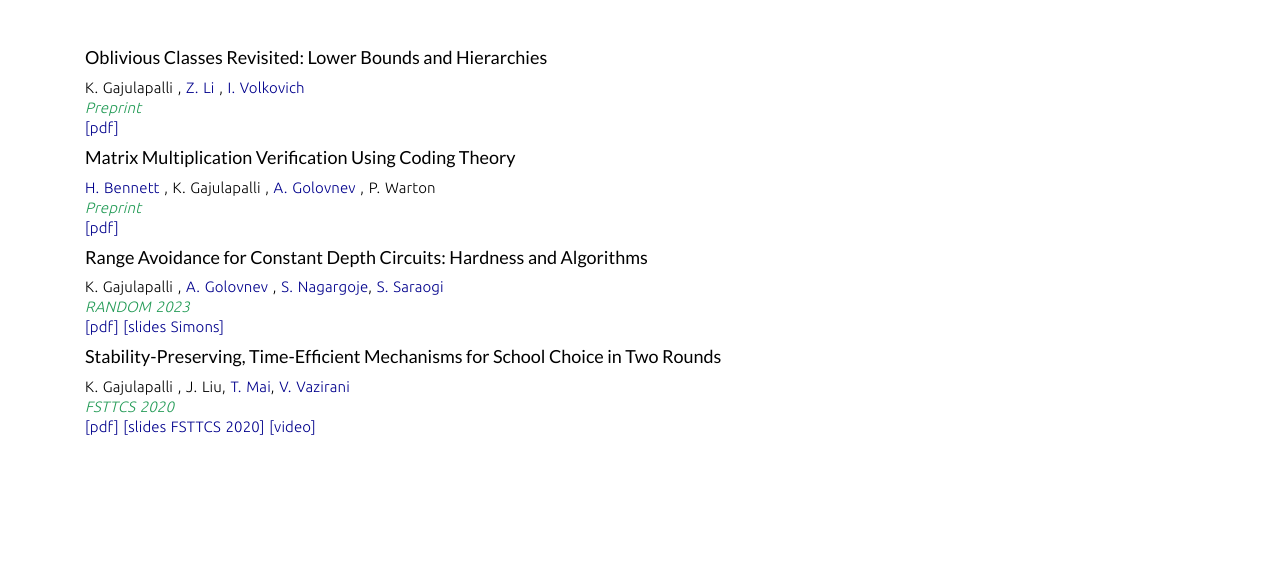
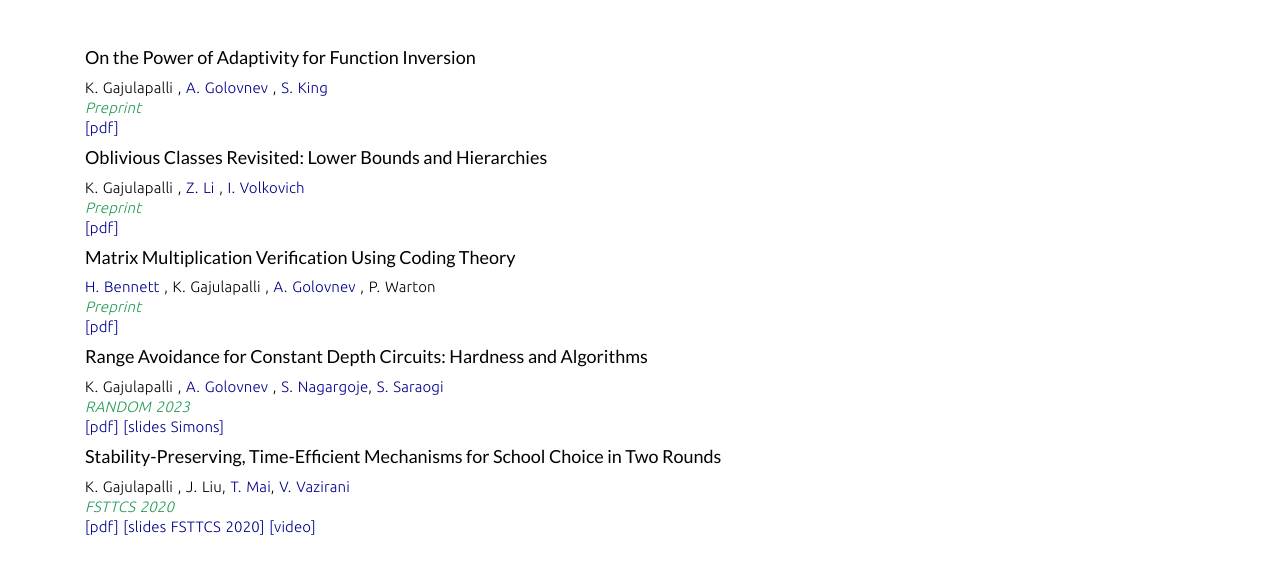
Before and after one commit to gajacked/website, a plain HTML site: page research.html in a window 1280 px wide. Shown: the part 61-634 px from the top of the page. Drawn offline with Linux system fonts and the light colour scheme; files whose address does not match are found by name.

Commit message:
Update research.html

```diff
--- a/research.html
+++ b/research.html
@@ -74,6 +74,14 @@
 						</header>
  -->
 						<div class="entry-content clearfix">
+							<h4> On the Power of Adaptivity for Function Inversion </h4>
+							<p>
+								 K. Gajulapalli , <a href="https://golovnev.org/" target="_blank">A. Golovnev </a>, <a href="https://samuel-king.org/" target="_blank">S. King </a> <br />
+								<em style="color:#239B56";>Preprint</em> <br />
+								<a href="https://eccc.weizmann.ac.il/report/2024/054/" target="_blank"> [pdf] </a>
+								<!-- <a href="slides/Range_Avoid_Simons.pptx" target="_blank"> [slides Simons] </a> -->
+							</p>
+
 
 							<h4> Oblivious Classes Revisited: Lower Bounds and Hierarchies</h4>
 							<p>
```
